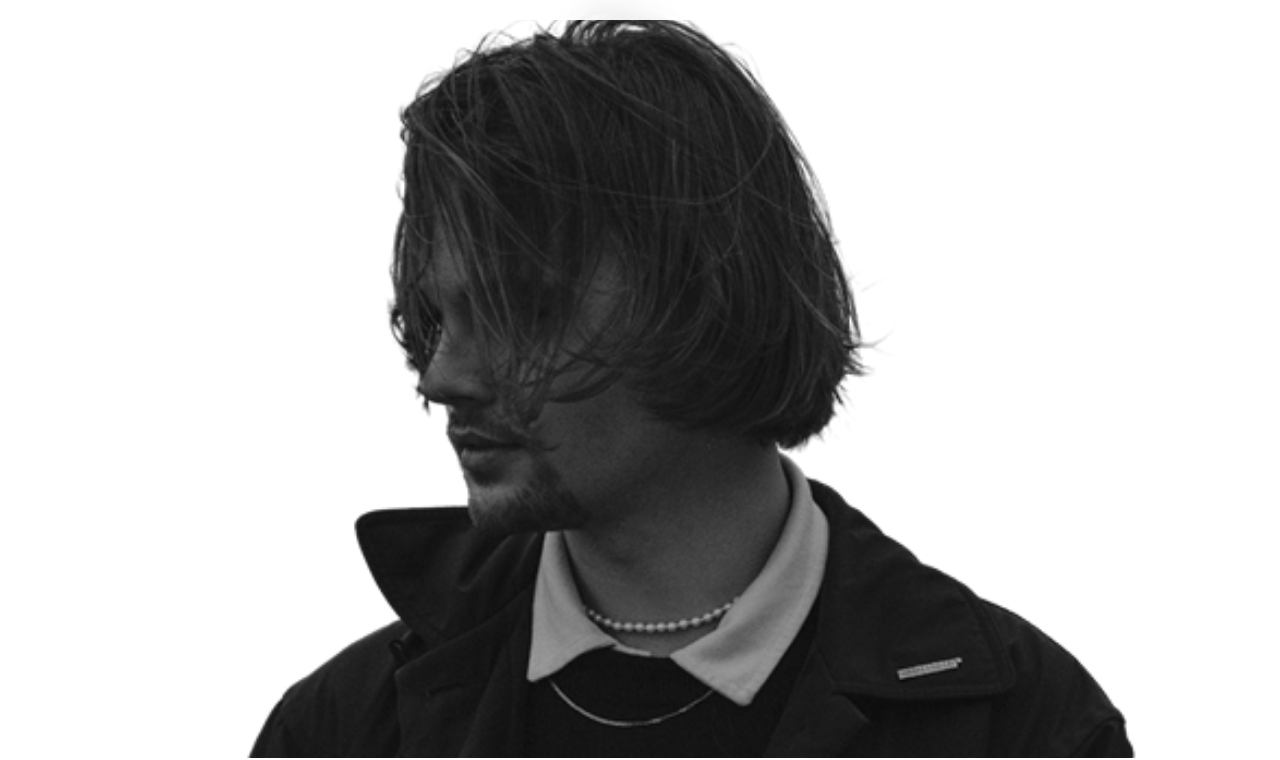
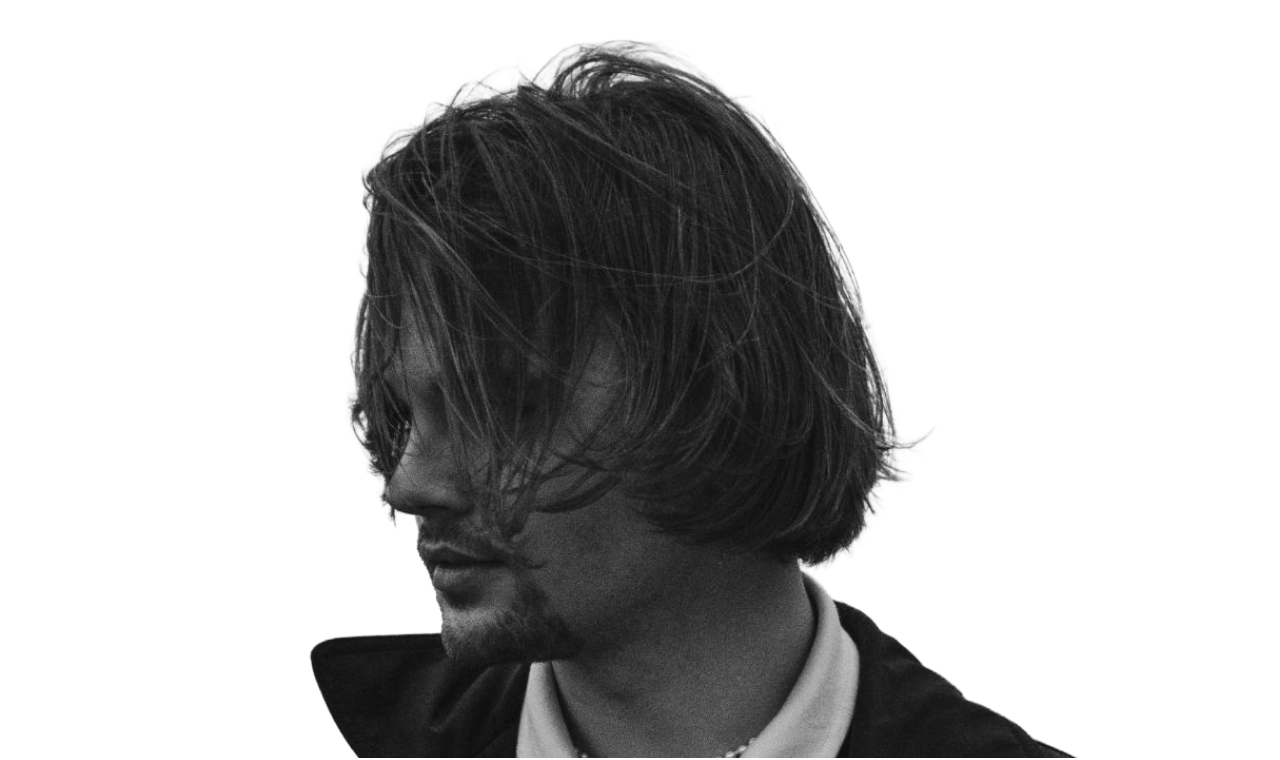
Before and after one commit to egorasus/mihey-portfolio, a plain HTML site: page index.html in a window 1280 px wide. Shown: the part 42-802 px from the top of the page. Drawn offline with Linux system fonts and the light colour scheme.

Commit message:
fix: use hero.png

```diff
--- a/index.html
+++ b/index.html
@@ -163,7 +163,7 @@ body.hovering #cursor { width: 44px; height: 44px; }
   </nav>
 
   <section id="hero">
-    <img class="hero-img-full" src="photo.png" alt="Mihey Sound">
+    <img class="hero-img-full" src="hero.png" alt="Mihey Sound">
     <div class="hero-dt" id="hero-time"></div>
     <div class="hero-lbl creator">Creator<span class="star">★</span></div>
     <div class="hero-lbl sound-designer">Sound Designer<span class="star">★</span></div>
```
